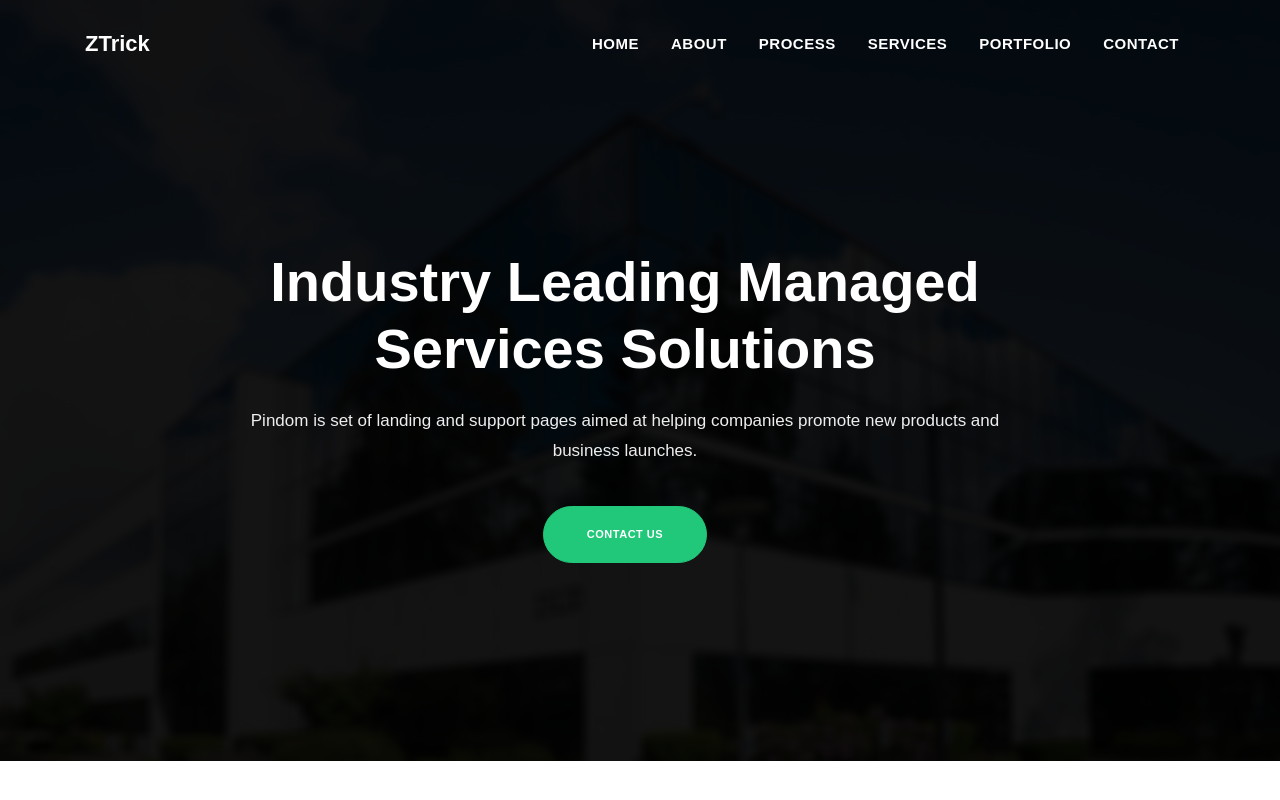
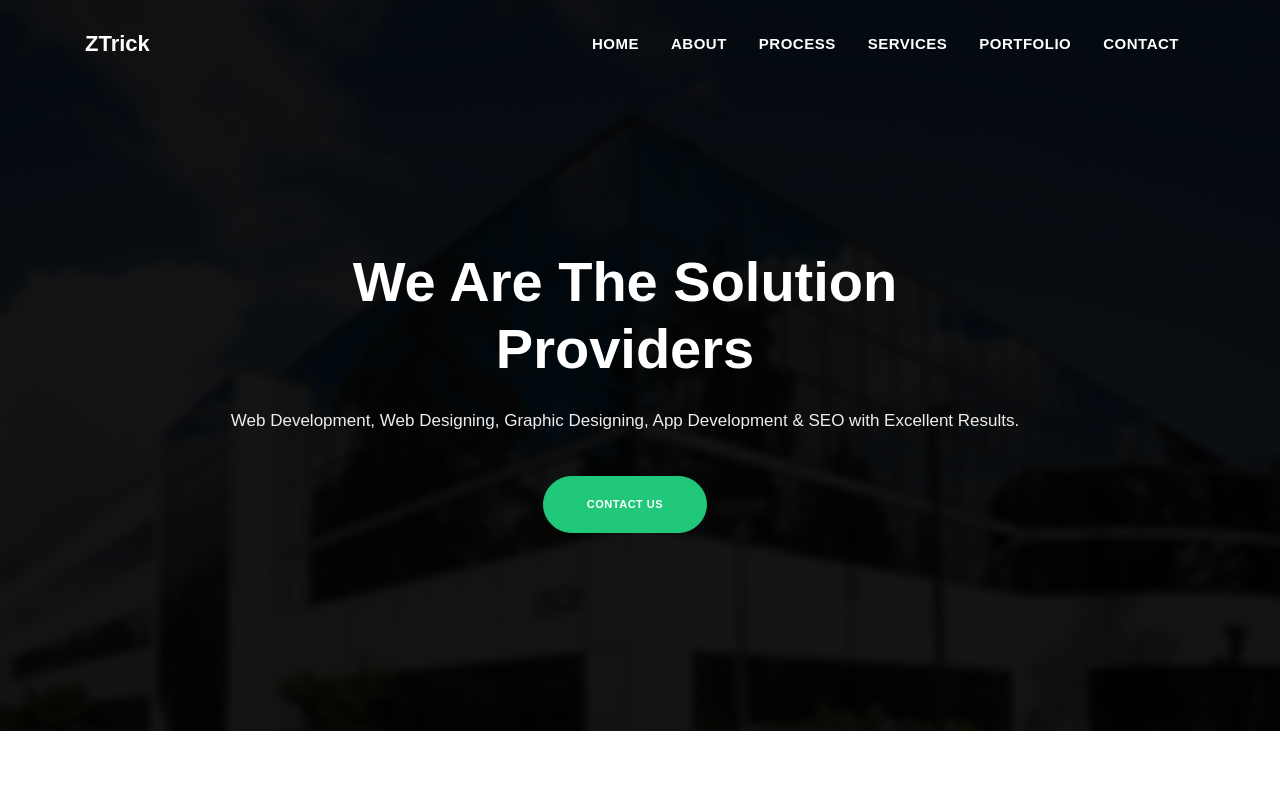
Before and after one commit to ztricknet/ZTrick, a plain HTML site: page index.html in a window 1280 px wide. Shown: the top 800 px of the page. Drawn offline with Linux system fonts and the light colour scheme; a script that the page names is missing; a web font is replaced by a local one.

Commit message:
Update index.html

```diff
--- a/index.html
+++ b/index.html
@@ -101,12 +101,12 @@
                    <div class="banner-content text-center style-2">
                         <!-- Heading -->
                         <h1 class="display-4 mb-4 ">
-                            Industry Leading Managed Services Solutions
+                            We Are The Solution Providers
                         </h1>
 
                         <!-- Subheading -->
                         <p class="lead mb-5 pr-0">
-                            Pindom is set of landing and support pages aimed at helping companies promote new products and business launches.
+                            Web Development, Web Designing, Graphic Designing, App Development & SEO with Excellent Results.
                         </p>
 
                         <a href="#contact" class="btn btn-primary btn-circled">
@@ -366,7 +366,7 @@
                         <a href="#" class="footer-brand text-white">
                             ZTrick
                         </a>
-                        <p>Lorem ipsum dolor sit amet consectetur, adipisicing elit. Quos magnam possimus voluptate facilis illo perferendis sequi beatae</p>
+                        <p>Web Development, Web Designing, Graphic Designing, App Development & SEO with Excellent Results.</p>
                     </div>
                 </div>
 
```
